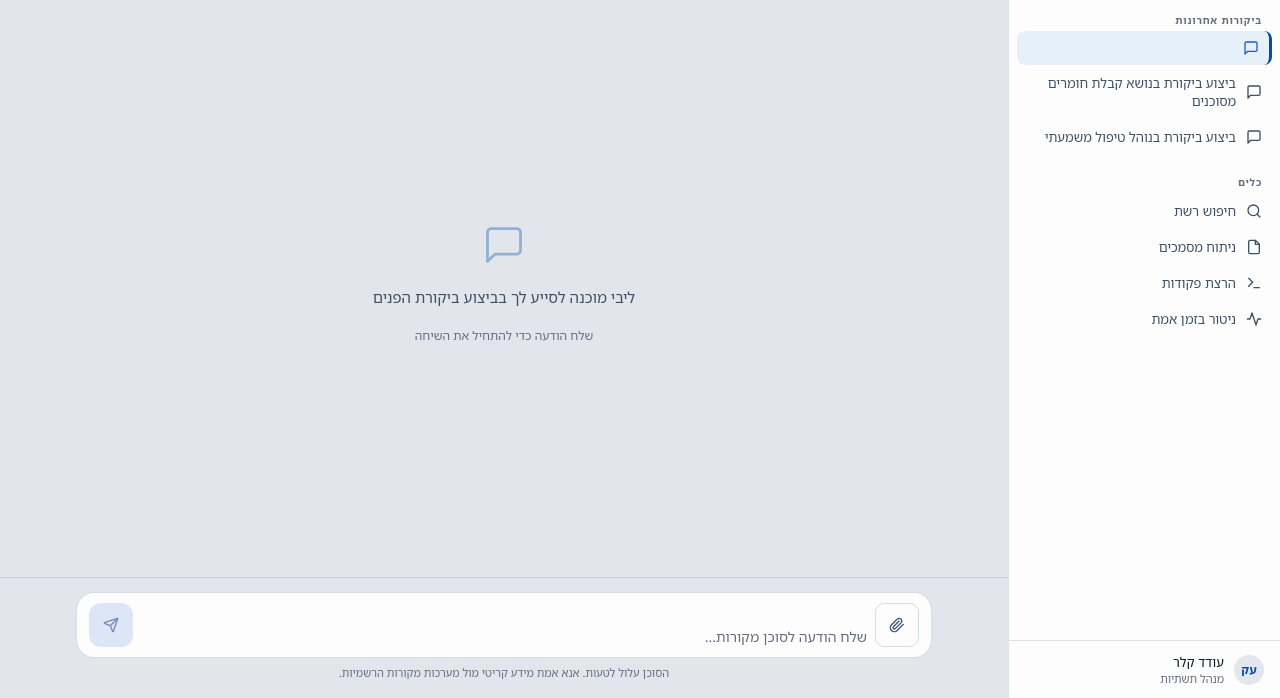
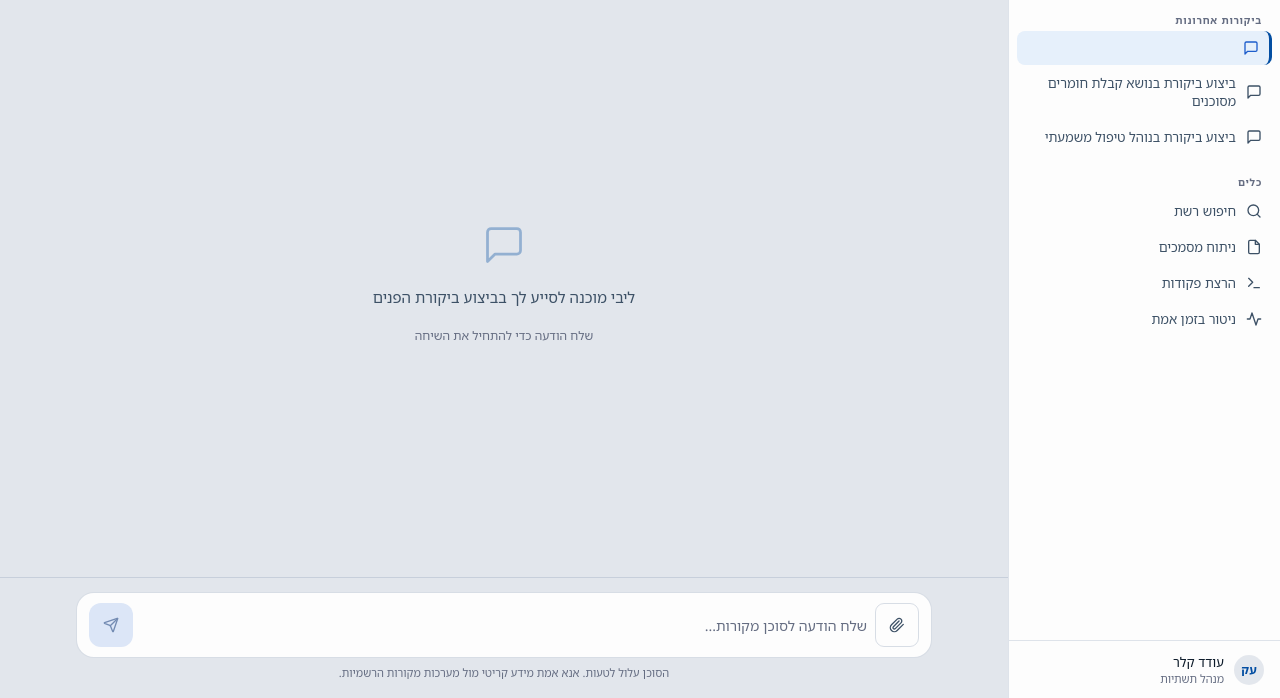
Before and after one commit to mekorot/libi, a plain HTML site: page Demo/index.html in a window 1280 px wide. Shown: the part 102-800 px from the top of the page. Drawn offline with nearby package versions, Linux system fonts and the light colour scheme.

Commit message:
Update styles.css

```diff
--- a/Demo/styles.css
+++ b/Demo/styles.css
@@ -553,10 +553,11 @@
   border: 1px solid var(--border-mid);
   border-radius: var(--radius-lg);
   display: flex;
-  align-items: flex-end;
+  align-items: center;
   gap: 8px;
   padding: 10px 12px;
   transition: border-color 0.2s;
+  line-height: 3;
 }
 
 .input-wrap:focus-within {
```
